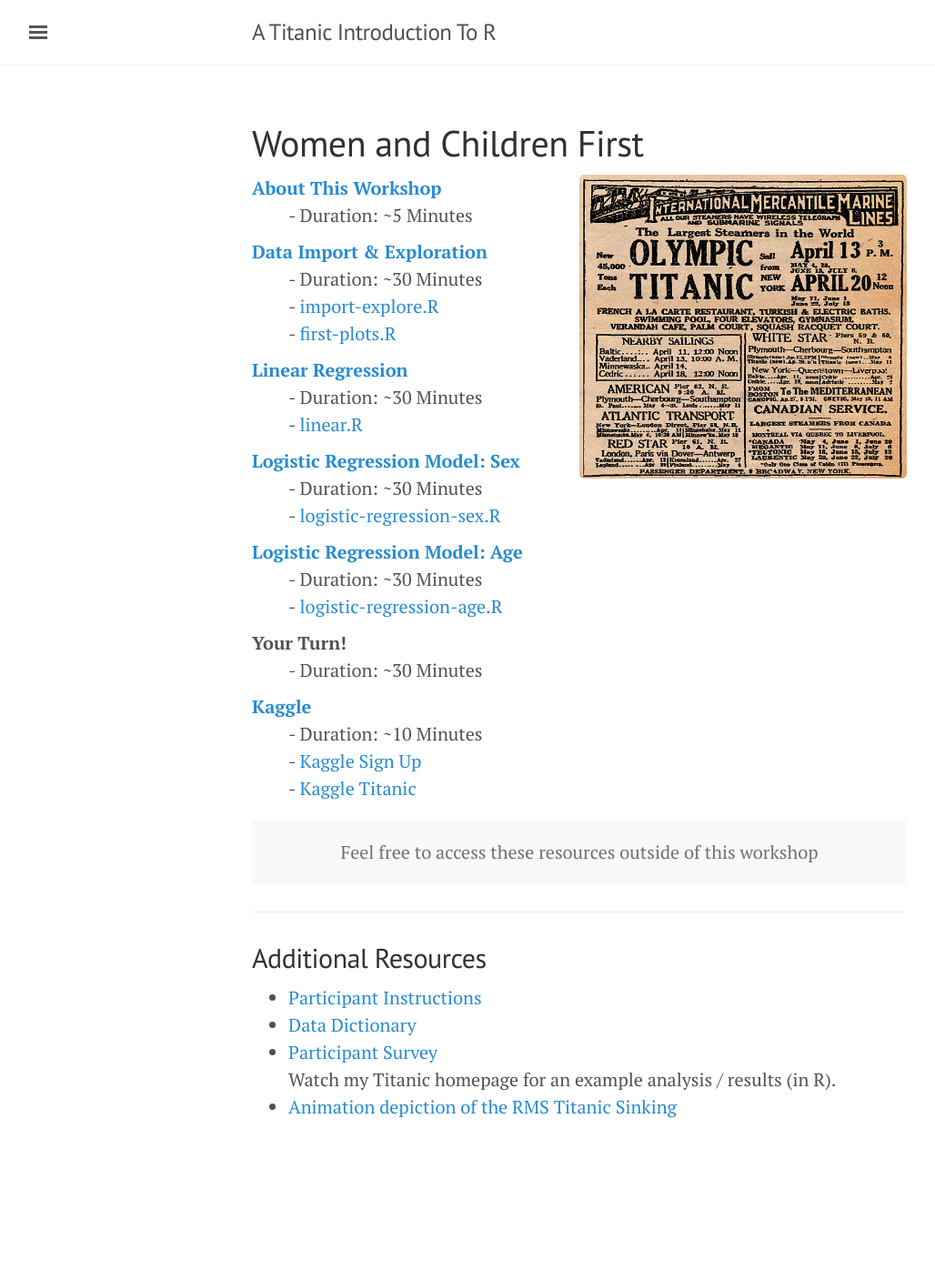
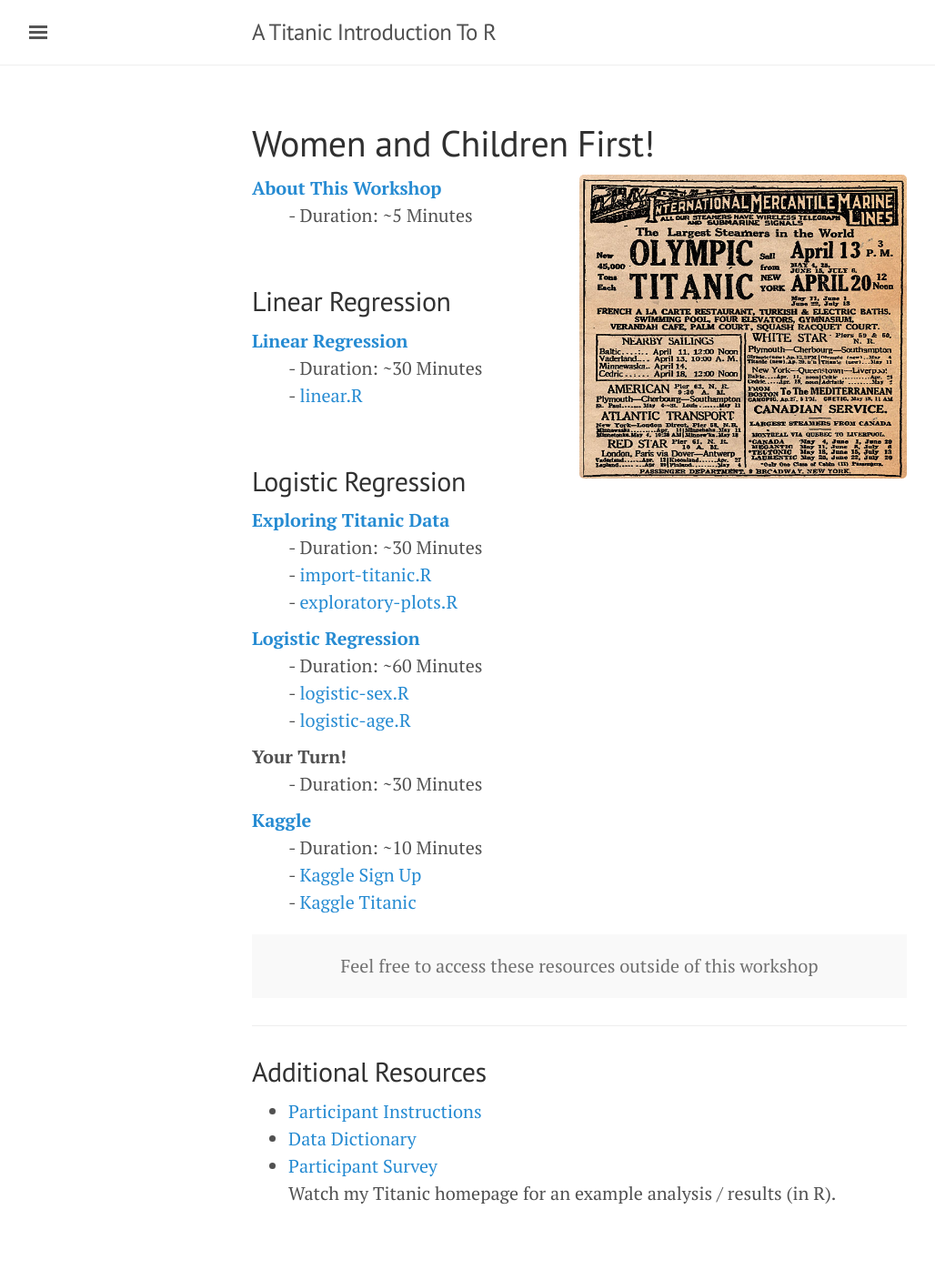
Before and after one commit to ajstamm/titanic, a Jekyll site: the page built from workshops/regression/index.html, in a window 1280 px wide. Shown: the whole page at 91% size, without its empty margins (3-1031 px from the left). Built offline with Jekyll 4.4.1, drawn with Linux system fonts in a browser that asks for light colours; before the commit the page ends 1312 px from its top, so only the background shows below that.

Commit message:
Big Rewrite of Regression Workshop!
This is my first big push of the updated regression materials. I wanted
to get this off my laptop, just in case, and I wanted to let others see
what I've been up do.

This is the first step in completely rewriting the regressions workshop.

This commit addresses, in part, issues #21 and #8.

 Changes to be committed:
	modified:	workshops/regression/about.html
	renamed:	workshops/regression/first-plots.R -> workshops/regression/exploratory-plots.R
	new file:	workshops/regression/exploring-titanic-data.html
	deleted:	workshops/regression/first-predictive-model.R
	deleted:	workshops/regression/first-predictive.html
	deleted:	workshops/regression/import-explore.html
	renamed:	workshops/regression/import-explore.R -> workshops/regression/import-titanic.R
	modified:	workshops/regression/index.html
	modified:	workshops/regression/linear.R
	modified:	workshops/regression/linear.html
	renamed:	workshops/regression/logistic-regression-age.R -> workshops/regression/logistic-age.R
	renamed:	workshops/regression/logistic-regression-age.html -> workshops/regression/logistic-age.html
	renamed:	workshops/regression/logistic-regression-sex.R -> workshops/regression/logistic-sex.R
	renamed:	workshops/regression/logistic-regression-sex.html -> workshops/regression/logistic.html

```diff
--- a/workshops/regression/index.html
+++ b/workshops/regression/index.html
@@ -1,10 +1,12 @@
 ---
 layout:   workshop
-title:    "Women and Children First"
+title:    "Women and Children First!"
 subtitle: "A Crash Course in Logistic Regression"
 ---
 
-<img class="right" src="{{site.baseurl}}/public/img/titanic-ad.jpg" width="100%" alt="1913 Marconi operator room for 5 kilowatt ocean liner station.">
+<a href="{{site.baseurl}}/public/img/titanic-ad.jpg" target="_blank">
+    <img class="right" src="{{site.baseurl}}/public/img/titanic-ad.jpg" width="100%" alt="Actual ad copy for the maiden voyage of Titanic.">
+</a>
 <dl>
     <dt>
         <a href="about/" target="_blank">About This Workshop</a>
@@ -13,15 +15,8 @@ subtitle: "A Crash Course in Logistic Regression"
         - Duration: ~5 Minutes
     </dd>
 
-    <dt>
-        <a href="./import-explore/" target="_blank">Data Import & Exploration</a>
-    </dt>
-    <dd>
-        - Duration: ~30 Minutes<br />
-        - <a href="./import-explore.R" target="_blank">import-explore.R</a><br />
-        - <a href="./first-plots.R" target="_blank">first-plots.R</a><br />
-
-    </dd>
+    <br />
+    <h2> Linear Regression </h2>
 
     <dt>
         <a href="./linear/" target="_blank">Linear Regression</a>
@@ -29,6 +24,18 @@ subtitle: "A Crash Course in Logistic Regression"
     <dd>
         - Duration: ~30 Minutes<br />
         - <a href="linear.R" target="_blank">linear.R</a>
+    </dd>
+
+    <br />
+    <h2>Logistic Regression</h2>
+    <dt>
+        <a href="./exploring-titanic-data/" target="_blank">Exploring Titanic Data</a>
+    </dt>
+    <dd>
+        - Duration: ~30 Minutes<br />
+        - <a href="./import-titanic.R" target="_blank">import-titanic.R</a><br />
+        - <a href="./exploratory-plots.R" target="_blank">exploratory-plots.R</a><br />
+
     </dd>
 
     <!-- <dt>
@@ -40,19 +47,12 @@ subtitle: "A Crash Course in Logistic Regression"
          </dd> -->
 
     <dt>
-        <a href="./logistic-regression-sex/" target="_blank">Logistic Regression Model: Sex</a>
+        <a href="./logistic/" target="_blank">Logistic Regression</a>
     </dt>
     <dd>
-        - Duration: ~30 Minutes<br />
-        - <a href="logistic-regression-sex.R" target="_blank">logistic-regression-sex.R</a><br />
-    </dd>
-
-    <dt>
-        <a href="./logistic-regression-age/" target="_blank">Logistic Regression Model: Age</a>
-    </dt>
-    <dd>
-        - Duration: ~30 Minutes<br />
-        - <a href="logistic-regression-age.R" target="_blank">logistic-regression-age.R</a><br />
+        - Duration: ~60 Minutes<br />
+        - <a href="logistic-sex.R" target="_blank">logistic-sex.R</a><br />
+        - <a href="logistic-age.R" target="_blank">logistic-age.R</a><br />
     </dd>
 
     <dt>Your Turn!</dt>
@@ -78,5 +78,4 @@ subtitle: "A Crash Course in Logistic Regression"
     <li>
         <a href="https://docs.google.com/forms/d/1kHqxrcbNWRI0_o3CVddUDEw64NAGGxUs6Kw_DwXvle8/viewform?usp=send_form" target="_blank">Participant Survey</a><br /> Watch my Titanic homepage for an example analysis / results (in R).
     </li>
-    <li><a href="http://www.titanichg.com/" target="_blank">Animation depiction of the RMS Titanic Sinking</a></li>
 </ul>
--- a/workshops/regression/linear.html
+++ b/workshops/regression/linear.html
@@ -28,6 +28,7 @@ title: Linear Regression
         <li>Introduce Anscombe's Quartet</li>
         <li>Brief Description of the Four Sets</li>
         <li>Use R to characterize Anscombe's data</li>
+        <li>Use R to draw a scatter plot of a continuous variable</li>
         <li>Use R to build a linear model (OLS) of Set 1</li>
         <li>Demonstrate how to use R to test the model</li>
         <li>You will then experiment with sets 2,3, and 4</li>
--- a/workshops/regression/logistic-regression-sex.html
+++ b/workshops/regression/logistic.html
@@ -26,11 +26,11 @@ title: "Logistic Regression: Sex"
     <ul>
         <li>We know sex is predictive of survival</li>
         <li>Seriuosly, we all know this</li>
-        <li><code>glm</code></li>
-        <li><code>predict</code></li>
+        <li><code class="r">glm</code></li>
+        <li><code class="r">predict</code></li>
     </ul>
 </section>
 
 <section>
-    <img src="{{site.baseurl}}/public/img/rstudio-ball.png" alt="RStudio icon">
+    <img src="{{site.baseurl}}/public/img/rstudio-ball.png" alt="RStudio icon" width="50%">
 </section>
```
Also changed, not shown: workshops/regression/about.html (+6 -7 lines), workshops/regression/exploring-titanic-data.html (added, +151 -0 lines), workshops/regression/first-predictive.html (deleted, +0 -68 lines), workshops/regression/import-explore.html (deleted, +0 -36 lines), workshops/regression/logistic-age.html (renamed from workshops/regression/logistic-regression-age.html), 10 other files.
